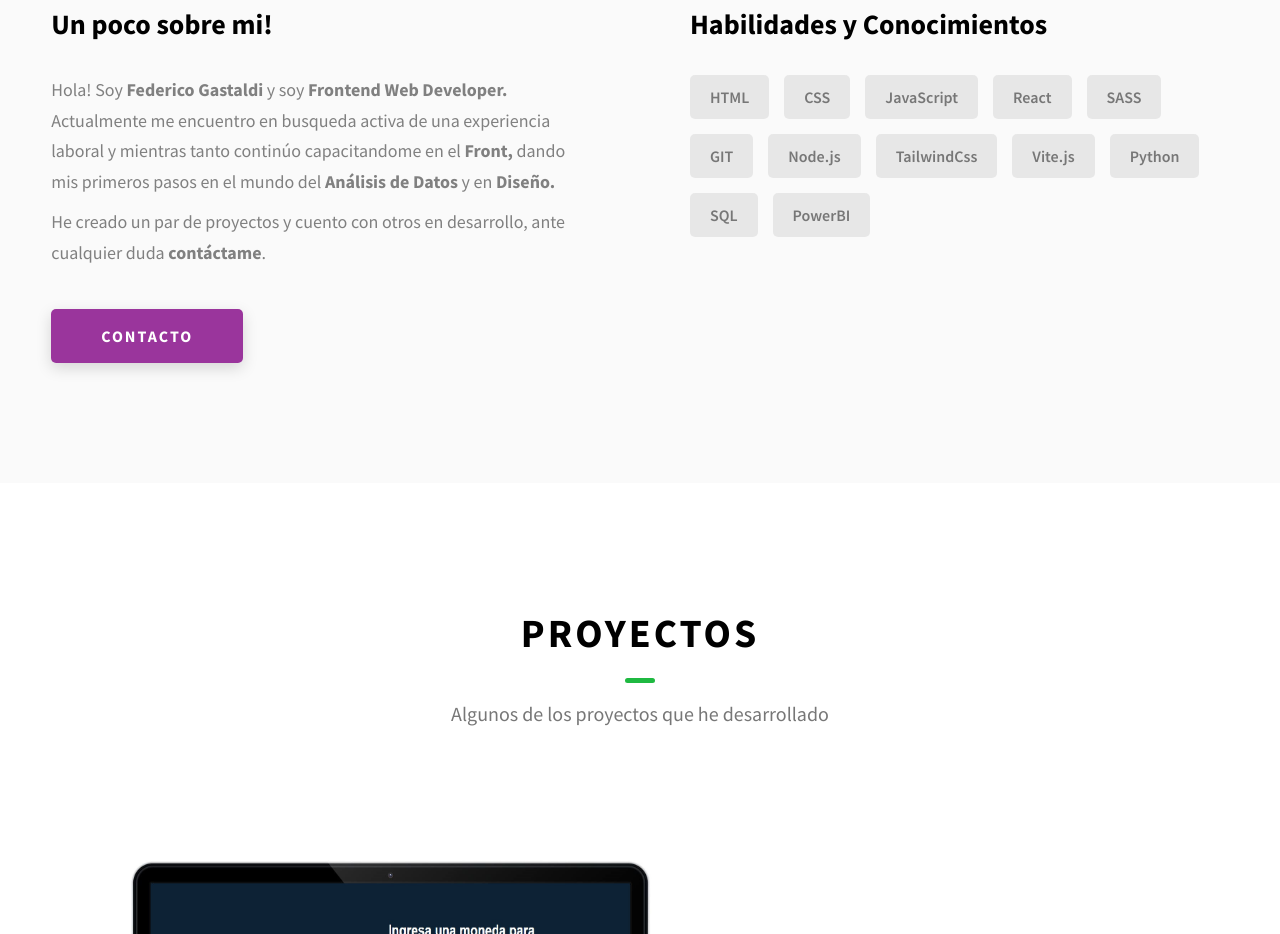
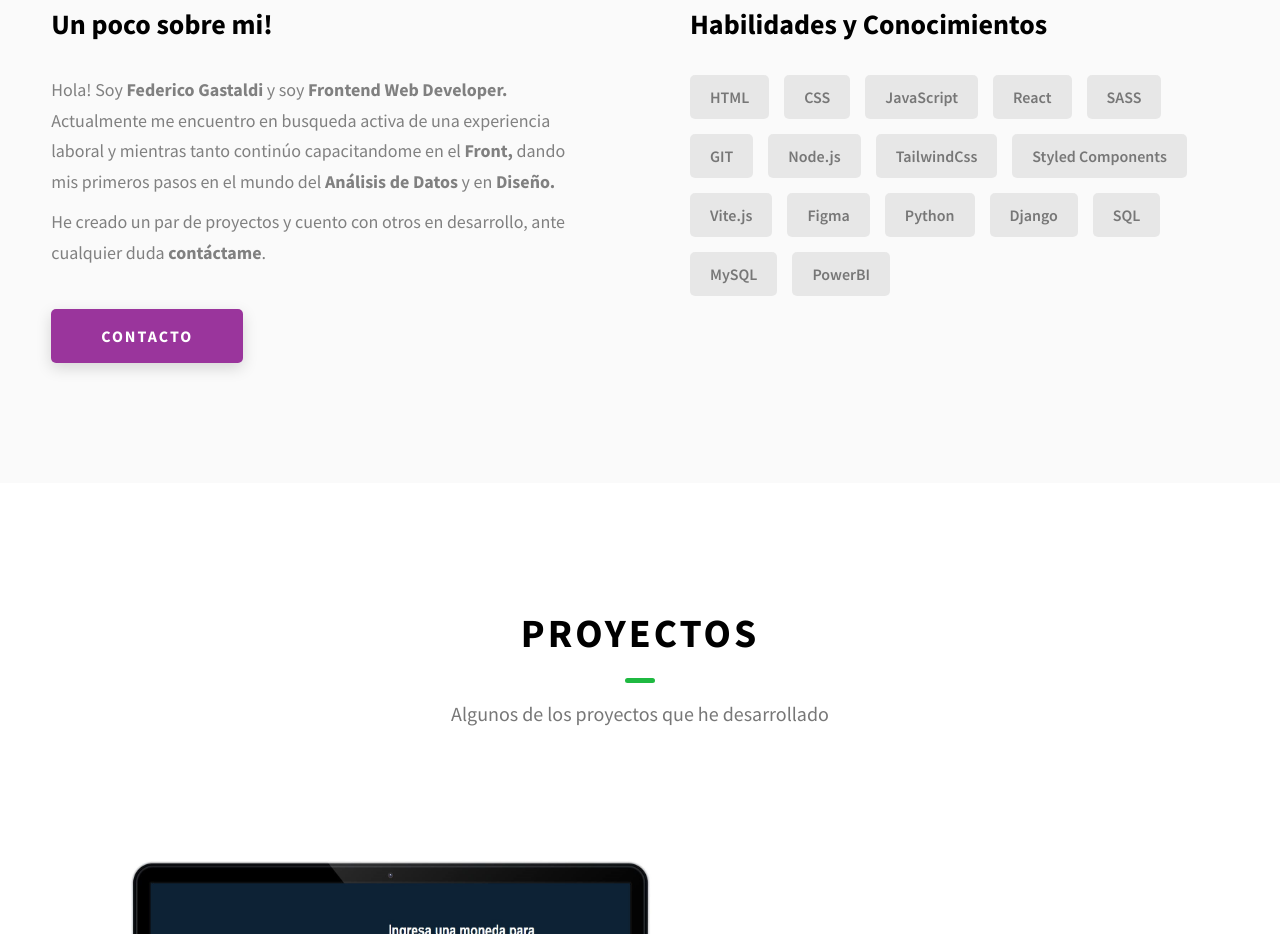
Before and after one commit to FedeGastaldi/portfolio3, a website: page index.html in a window 1280 px wide. Shown: the part 1067-2001 px from the top of the page. Drawn offline with Linux system fonts and the light colour scheme.

Commit message:
new skills

```diff
--- a/index.html
+++ b/index.html
@@ -178,9 +178,13 @@
               <div class="skills__skill">GIT</div>
               <div class="skills__skill">Node.js</div>
               <div class="skills__skill">TailwindCss</div>
+              <div class="skills__skill">Styled Components</div>
               <div class="skills__skill">Vite.js</div>
+              <div class="skills__skill">Figma</div>
               <div class="skills__skill">Python</div>
+              <div class="skills__skill">Django</div>
               <div class="skills__skill">SQL</div>
+              <div class="skills__skill">MySQL</div>
               <div class="skills__skill">PowerBI</div>
             </div>
           </div>
```
